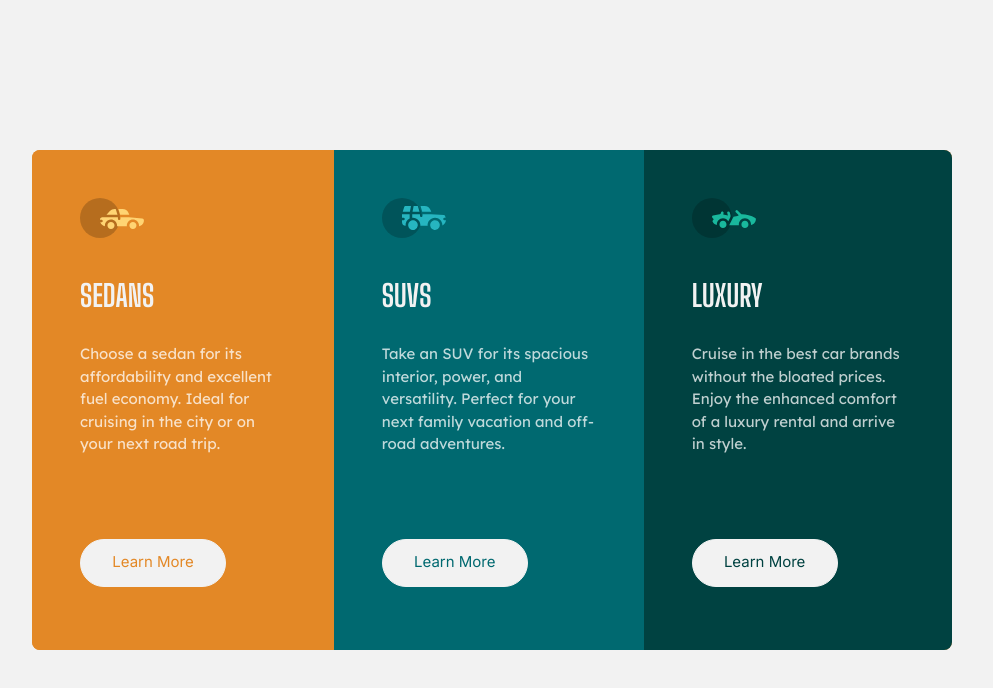
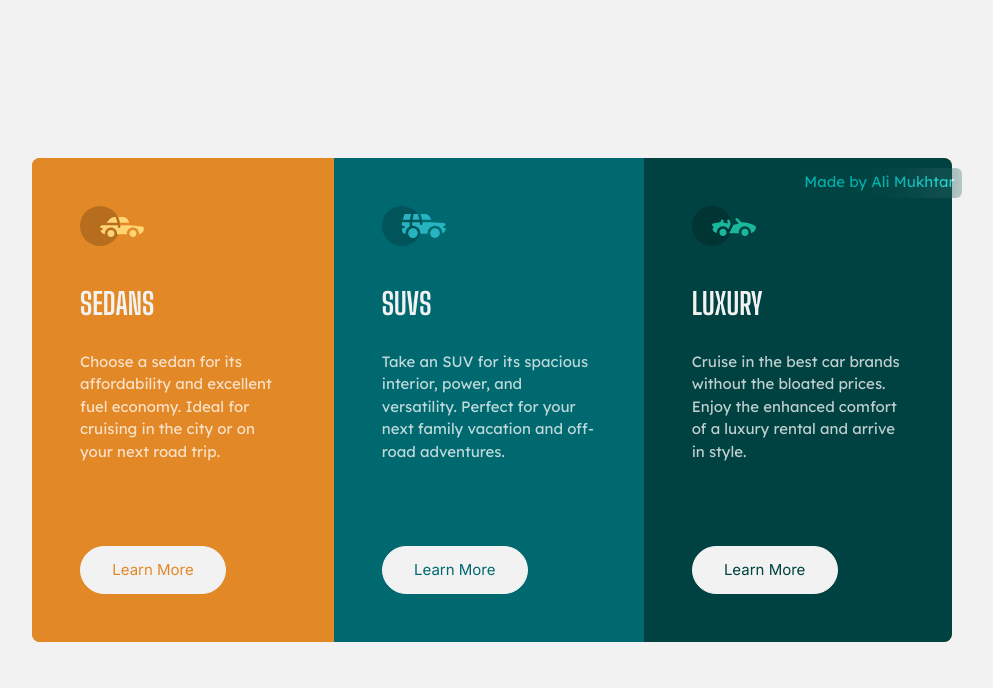
Before and after one commit to alimukhtar53/frontend-mentor-002, a Next.js app: page / in a window 1280 px wide. Shown: the top 688 px of the page, without its empty margins (148-1141 px from the left). Built offline with nearby package versions, Linux system fonts and the light colour scheme.

Commit message:
added author badge

```diff
--- /dev/null
+++ b/app/components/Badge.tsx
@@ -0,0 +1,37 @@
+import Link from "next/link";
+import React from "react";
+import styled from "styled-components";
+
+function Badge() {
+  const myLinkedInProfileURI =
+    "https://www.linkedin.com/in/ali-mukhtar-3082518b/";
+  return (
+    <Pill>
+      <Link href={myLinkedInProfileURI} target="_blank">
+        <p>Made by Ali Mukhtar</p>
+      </Link>
+    </Pill>
+  );
+}
+
+const Pill = styled.div`
+  position: absolute;
+  top: 0;
+  right: 0;
+  border-radius: 6px;
+  margin: 10px -10px 0 0;
+  transition: all 0.3s ease;
+  mix-blend-mode: overlay;
+  backdrop-filter: blur(33px);
+  color: rgba(0, 0, 0, 0.8);
+
+  &:hover {
+    transform: scale(1.1);
+  }
+
+  p {
+    padding: 0.25rem 0.5rem;
+  }
+`;
+
+export default Badge;
--- a/app/page.tsx
+++ b/app/page.tsx
@@ -4,10 +4,13 @@ import sedans from "@/app/assets/images/icon-sedans.svg";
 import suvs from "@/app/assets/images/icon-suvs.svg";
 import luxury from "@/app/assets/images/icon-luxury.svg";
 import CardComponent from "@/app/components/CardComponent";
+import Badge from "./components/Badge";
 
 const Home = () => {
   return (
+    <Div>
       <Container>
+        <Badge />
         <CardWrapper className="bg-bright-orange">
           <CardComponent type={"bright-orange"} icon={sedans}>
             <H1>Sedans</H1>
@@ -26,22 +29,34 @@ const Home = () => {
           <CardComponent type={"very-dark-cyan"} icon={luxury}>
             <H1>Luxury</H1>
             <Paragraph>
-            Cruise in the best car brands without the bloated prices. Enjoy the
-            enhanced comfort of a luxury rental and arrive in style.
+              Cruise in the best car brands without the bloated prices. Enjoy
+              the enhanced comfort of a luxury rental and arrive in style.
             </Paragraph>
           </CardComponent>
         </CardWrapper>
+        <Badge />
       </Container>
+    </Div>
   );
 };
 
+const Div = styled.div`
+  display: flex;
+  height: 100vh;
+  @media (max-width: 787px) {
+    padding: 2rem;
+  }
+`;
+
 const Container = styled.div`
-  height: 100vh;
   max-width: 920px;
+  height: max-content;
   margin: auto;
   display: flex;
+  flex-direction: column;
   justify-content: center;
   align-items: center;
+  position: relative;
 `;
 
 const CardWrapper = styled.div`
@@ -53,7 +68,6 @@ const CardWrapper = styled.div`
   overflow: hidden;
   @media (max-width: 787px) {
     flex-direction: column;
-    margin: 2rem;
     overflow: auto;
   }
 `;
@@ -65,7 +79,7 @@ const H1 = styled.h1`
 `;
 
 const Paragraph = styled.p`
-  margin-bottom: 83px; ;
+  margin-bottom: 83px;
 `;
 
 export default Home;
```
Lines whose indentation alone changed are shown as unchanged.
